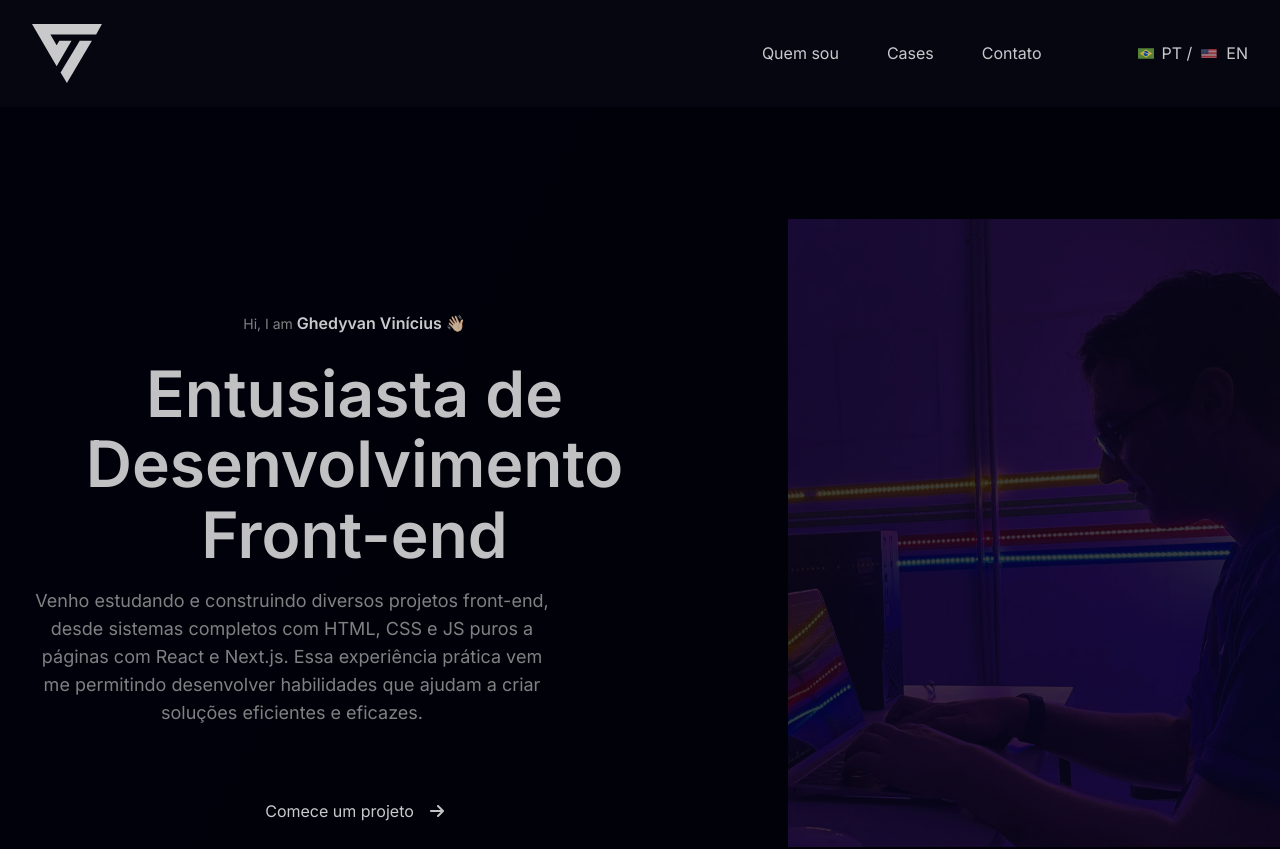
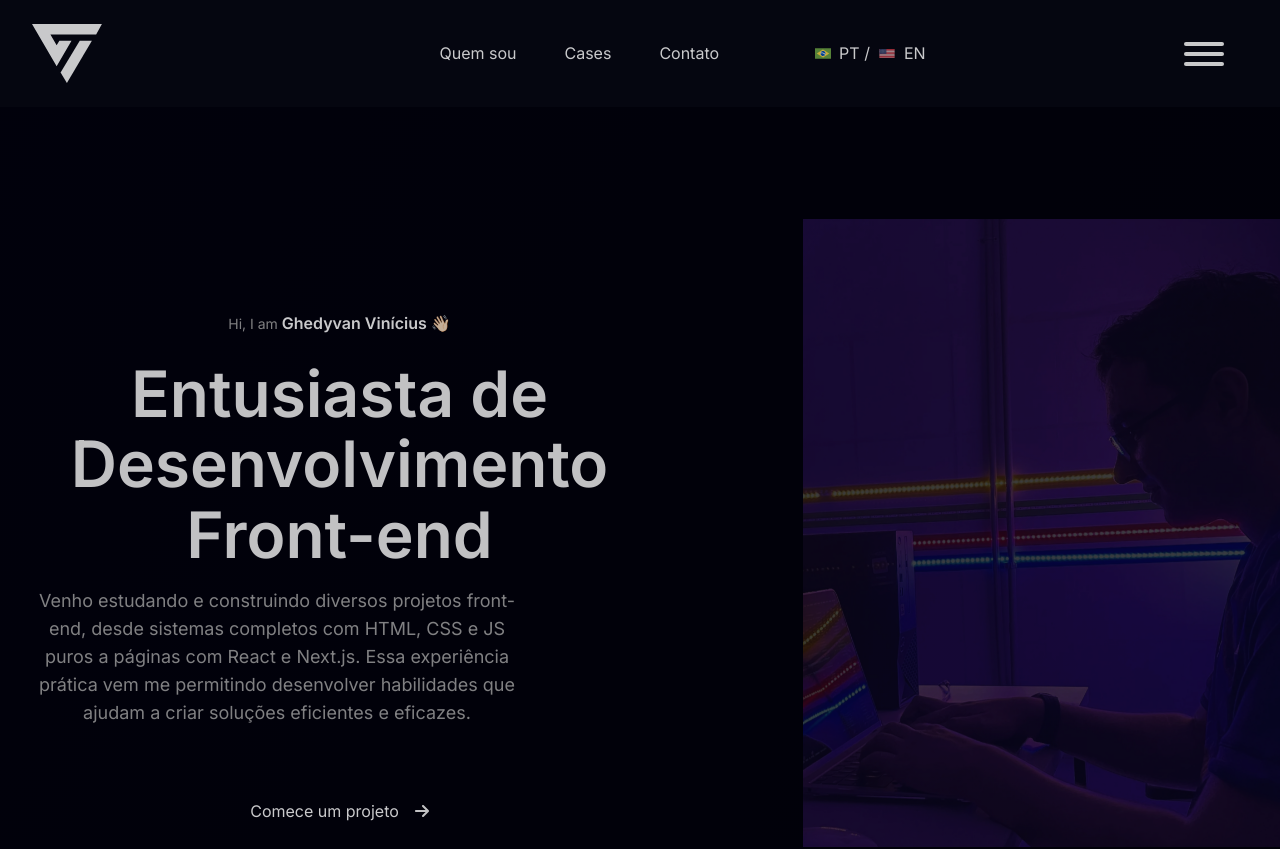
Before and after one commit to Ghedyvan/portifolio, a Next.js app: page / in a window 1280 px wide. Shown: the top 849 px of the page. Built offline with nearby package versions, Linux system fonts and the light colour scheme.

Commit message:
melhorias na navbar

```diff
--- a/src/app/page.js
+++ b/src/app/page.js
@@ -6,11 +6,14 @@ import Badge from "@/components/Badge";
 import Cards from "@/components/Cards";
 import Rodape from "@/components/Rodape";
 import ScreenLoading from "@/components/ScreenLoading";
-import { useEffect } from "react";
+import { useEffect, useLayoutEffect, useRef } from "react";
 import gsap from "gsap";
+import ScrollTrigger from "gsap/src/ScrollTrigger";
+
 
 
 export default function Home() {
+  gsap.registerPlugin(ScrollTrigger);
   useEffect(() => {
     gsap.fromTo(
       ".mainContent",
@@ -19,13 +22,14 @@ export default function Home() {
     );
   }, []);
 
+
   return (
     <div>
       <div className="salve z-[999]">
         <ScreenLoading />
       </div>
       <div className="bg-gradiente-header">
-        <div className="w-full mainContent max-w-[1246px] px-[15px] mx-auto flex items-center opacity-0">
+        <div className="w-full mainContent max-w-[1246px] mx-auto flex items-center opacity-0">
           <Header />
         </div>
         <div className="mainContent opacity-0">
--- /dev/null
+++ b/src/app/styles/navbar.scss
@@ -0,0 +1,50 @@
+.sidebar{
+    display: flex;
+    flex-direction: column;
+    width: 0;
+    align-items: center;
+    justify-content: center;
+    color: white;
+    background-color: red;
+    position: fixed;
+    .bg{
+        z-index: 9999;
+        position: fixed;
+        top: 0;
+        left: 0;
+        bottom: 0;
+        width: 100vw;
+        background-color: red;
+        ul{
+            display: flex;
+            flex-direction: column;
+            color: red;
+            position: absolute;
+            width: 100%;
+            height: 100%;
+            align-items: center;
+            top: 100px;
+            gap: 20px;
+            li{
+                color: white;
+                font-size: 24px;
+            }
+        }
+    }
+    button{
+        width: 50px;
+        height: 50px;
+        border-radius: 50%;
+        position: fixed;
+        color: red;
+        top: 25px;
+        right: 25px;
+        height: 25px;
+        top: 40px;
+        right: 5;
+        background-color: transparent;
+        border: none;
+        cursor: pointer;
+        z-index: 99999;
+    }
+}
--- a/src/components/CardDiff.js
+++ b/src/components/CardDiff.js
@@ -1,11 +1,19 @@
-import Image from 'next/image'
+import Image from "next/image";
+import React, { useState, useRef, useEffect } from "react";
 
-export default function CardDiff(props){
-    return(
-        <div className="py-8 px-8 flex justify-start flex-col rounded-[8px] h-[230px] w-full lg:w-[384px] bg-neutral-100">
-            <Image src={props.image} alt="Imagem do card" width={40} height={40} className="mb-4"/>
-            <h2 className='mb-4 text-gray-950 text-xl font-semibold'>{props.word}</h2>
-            <p className='text-neutral-500 text-base'>{props.text}</p>
-        </div>
-    )
+export default function CardDiff(props) {
+
+  return (
+    <div className=" trigger py-8 px-8 flex justify-start flex-col rounded-[8px] h-auto w-full lg:w-[384px] bg-neutral-100">
+      <Image
+        src={props.image}
+        alt="Imagem do card"
+        width={40}
+        height={40}
+        className="mb-4"
+      />
+      <h2 className="mb-4 text-gray-950 text-xl font-semibold">{props.word}</h2>
+      <p className="text-neutral-500 text-base">{props.text}</p>
+    </div>
+  );
 }
--- a/src/components/Cards.js
+++ b/src/components/Cards.js
@@ -9,17 +9,36 @@ import CSS from "@/assets/css.svg";
 import Warning from "../assets/warningApple.png";
 import Icon4 from "@/assets/Icons/essential/codeblack.svg";
 import Image from "next/image";
-import React, { useState } from 'react';
+import React, { useState, useRef, useEffect } from 'react';
+import gsap from "gsap";
+import ScrollTrigger from "gsap/src/ScrollTrigger";
+
 
 export default function Cards() {
 
   const [classe, setClasse] = useState('flex flex-col items-center justify-center duration-[1000ms] ease-in-out');
-  const [quadrado, setQuadrado] = useState('py-8 px-8 flex justify-start flex-col rounded-[8px] h-[230px] w-[200px] bg-neutral-100 duration-[1500ms] ease-in-out');
+  const [quadrado, setQuadrado] = useState('py-8 px-8 flex justify-start lg:w-[384px] flex-col rounded-[8px] altura h-[230px] w-[200px] bg-neutral-100 duration-[1500ms] ease-in-out');
   const adicionarClasse = () => {
     setClasse('hidden');
-    setQuadrado(quadrado.replace(' w-[200px]', ' w-full'))
+    setQuadrado(quadrado.replace(' w-[200px]', ' w-full h-auto'))
     transition: 'all 2s'
   };
+
+  gsap.registerPlugin(ScrollTrigger);
+
+  useEffect(() => {
+    gsap.utils.toArray(".trigger").forEach((card) => {
+      gsap.fromTo(
+        card,
+        { x: -200 },
+        {
+          x: 0,
+          duration: 1.5,
+          scrollTrigger: card,
+        }
+      );
+    });
+  }, []);
 
   return (
     <div className="pt-[80px] w-full pb-[112px] border-b-2 border-solid border-[#EAEAEA]">
@@ -87,7 +106,7 @@ export default function Cards() {
               <Image src={ Warning } alt="Alerta" className="max-w-[50px] mb-4" /> Ops,
               encontramos um problema, me ajude a consertar
             </div>
-            <button onClick={adicionarClasse} className="bg-red-600 p-2 rounded-md mt-2">
+            <button onClick={ adicionarClasse } className="bg-red-600 p-2 rounded-md mt-2">
               CONSERTAR
             </button>
           </div>
--- a/src/components/Header.js
+++ b/src/components/Header.js
@@ -1,5 +1,3 @@
-import Container from "./Container";
-import Logo from "@/assets/logo.svg";
 import Image from "next/image";
 import Link from "next/link";
 import Brazil from "@/assets/brazil.svg";
@@ -8,6 +6,7 @@ import LogoGhedyvan from "@/assets/GVlogo.svg";
 import "./hamburger.css";
 import React, { useState, useRef } from "react";
 import gsap from "gsap";
+import Navbar from "./Navbar";
 
 export default function Header() {
   const mobileBar = useRef();
@@ -25,26 +24,24 @@ export default function Header() {
       gsap.fromTo(
         ".navbar",
         { direction: "up", opacity: 0 },
-        { y: 0, duration: 1, opacity: 1 }
+        { y: 0, duration: .3, opacity: 1 }
       );
     } else {
       setClass(hamburger.replace("is-active", "a"));
       gsap.fromTo(
         ".navbar",
         { y: 0 },
-        { direction: "down", y: 500, duration: 1, opacity: 0 }
+        { direction: "down", y: 500, duration: .7, opacity: 0 }
       );
       setTimeout(() => {
         setClasse(navbar.replace("flex", " hidden"));
       }, 1000);
-
-
     }
   };
 
   return (
-    <div className="h-full mx-h-[100px] flex justify-between w-full py-6">
-      <Image src={LogoGhedyvan} alt="Logo" className="max-w-[70px]" />
+    <div className="h-full relative mx-h-[100px] flex justify-between w-full py-6">
+      <Image src={LogoGhedyvan} alt="Logo" className="max-w-[70px] ml-[15px]" />
       <div className="hidden md:flex">
         <ul className="flex gap-12 items-center mr-24 text-white">
           <li>
@@ -68,12 +65,13 @@ export default function Header() {
           </Link>
         </div>
       </div>
-      <button onClick={adicionarClasse} className={hamburger} type="button">
+      <Navbar />
+      {/* <button onClick={adicionarClasse} className={hamburger} type="button">
         <span className="hamburger-box">
           <span className="hamburger-inner"></span>
         </span>
-      </button>
-      <div className={navbar} ref={mobileBar}>
+      </button> */}
+      {/* <div className={navbar} ref={mobileBar}>
         <ul className="flex gap-12 items-center text-white flex-col w-full">
           <li>
             <Link href={"./"} className="text-[24px] w-full">
@@ -91,7 +89,8 @@ export default function Header() {
             </Link>
           </li>
         </ul>
-      </div>
+
+      </div> */}
     </div>
   );
 }
--- a/src/components/Hero.js
+++ b/src/components/Hero.js
@@ -33,9 +33,10 @@ export default function Home() {
     );
   }, []);
 
+
   return (
     <div className="bg-gradiente-hero  md:h-[620px] lg:h-[897px] w-full">
-      <div className="w-full max-w-[1246px] px-[15px] mx-auto flex justify-between">
+      <div className="w-full max-w-[1246px] mx-auto flex justify-between">
         <div ref={leftRef} className="w-full text-center lg:max-w-[645px] mt-[80px] lg:mt-[204px] bg-red">
           <p className="text-[14px] text-neutral-400 font-normal leading-tight mb-6">
             Hi, I am{" "}
@@ -43,10 +44,10 @@ export default function Home() {
               Ghedyvan Vinícius 👋🏻
             </span>
           </p>
-          <h1 className="text-neutral-100 text-[42px] md:text-[64px] font-semibold leading-[50.80px] md:leading-[70.80px] mb-4">
+          <h1 className="text-neutral-100 text-[36px] sm:px-4 overflow-hidden md:text-[64px] font-semibold leading-[50.80px] md:leading-[70.80px] mb-4">
             Entusiasta de Desenvolvimento Front-end
           </h1>
-          <p className="w-full lg:max-w-[520px] sm:text-[12px] text-neutral-400 md:text-[16px] lg:text-lg mb-[72px]">
+          <p className="w-full lg:max-w-[520px] sm:text-[12px] px-2 text-neutral-400 md:text-[16px] lg:text-lg mb-[72px]">
             Venho estudando e construindo diversos projetos front-end, desde
             sistemas completos com HTML, CSS e JS puros a páginas com React e
             Next.js. Essa experiência prática vem me permitindo desenvolver
--- /dev/null
+++ b/src/components/Navbar.js
@@ -0,0 +1,59 @@
+import { useState } from "react";
+import Link from "next/link";
+import ToggleButton from "./ToggleButton";
+import { motion } from "framer-motion";
+
+export default function Navbar() {
+
+    const [open,setOpen] = useState(false);
+
+    const variants = {
+        open: {
+            clipPath: "circle(1200px at 90% 50px)",
+            transition: {
+                type: "spring",
+                stiffness: 100,
+            }
+        },
+        closed: {
+            clipPath: "circle(0px at 90% 50px)",
+            transition: {
+                delay: .1,
+                type: "spring",
+                stiffness: 400,
+                damping: 40,
+            }
+        }
+    }
+
+    function burgerX() {
+        const toggleButton = document.querySelector(".hamburger");
+        toggleButton.classList.toggle("is-active");
+    }
+
+
+  return (
+    <motion.div className="sidebar flex flex-col items-center bg-red-600" animate={open ? "open" : "closed"}>
+      <motion.div className="absolute h-screen z-[999] bg-gradiente-hero mt-[108px] left-0 w-screen align-left sm:justify-start md:justify-center navbar" variants={ variants }>
+        <ul className="flex flex-col gap-12">
+          <li className="text-white text-2xl px-8 text-center">
+            <Link href={"./"} className="py-8">
+              Quem sou
+            </Link>
+          </li>
+          <li className="text-white text-2xl px-8 text-center">
+            <Link href={"./"} className="py-8">
+              Cases
+            </Link>
+          </li>
+          <li className="text-white text-2xl px-8 text-center">
+            <Link href={"./"} className="py-8">
+              Contato
+            </Link>
+          </li>
+        </ul>
+      </motion.div>
+      <ToggleButton setOpen={ setOpen } />
+    </motion.div>
+  );
+}
--- a/src/components/Rodape.js
+++ b/src/components/Rodape.js
@@ -7,7 +7,7 @@ export default function Rodape(){
             <div>
                 <Image src={ Logo } alt='Logo gv' className="max-w-[70px] mt-8"/>
             </div>
-            <p className='text-neutral-100 text-sm leading-[16.80px] pb-6'>Copyright 2023 - Todos os direitos reservados</p>
+            <p className='text-neutral-100 text-center text-sm leading-[16.80px] pb-6'>Copyright 2023 - Todos os direitos reservados</p>
         </div>
     )
 }
--- /dev/null
+++ b/src/components/ToggleButton.js
@@ -0,0 +1,23 @@
+import "./hamburger.css";
+
+export default function ToggleButton({ setOpen }) {
+
+  function burgerX() {
+    const toggleButton = document.querySelector(".hamburger");
+    console.log(toggleButton);
+    toggleButton.classList.toggle("is-active");
+  }
+
+  function handleClick() {
+    setOpen((prev) => !prev);
+    burgerX();
+  }
+
+  return (
+    <button className="bg-white hamburger hamburger--collapse text-black top-[25%] right-6 absolute" onClick={handleClick}>
+      <span className="hamburger-box">
+        <span className="hamburger-inner"></span>
+      </span>
+    </button>
+  );
+}
```
